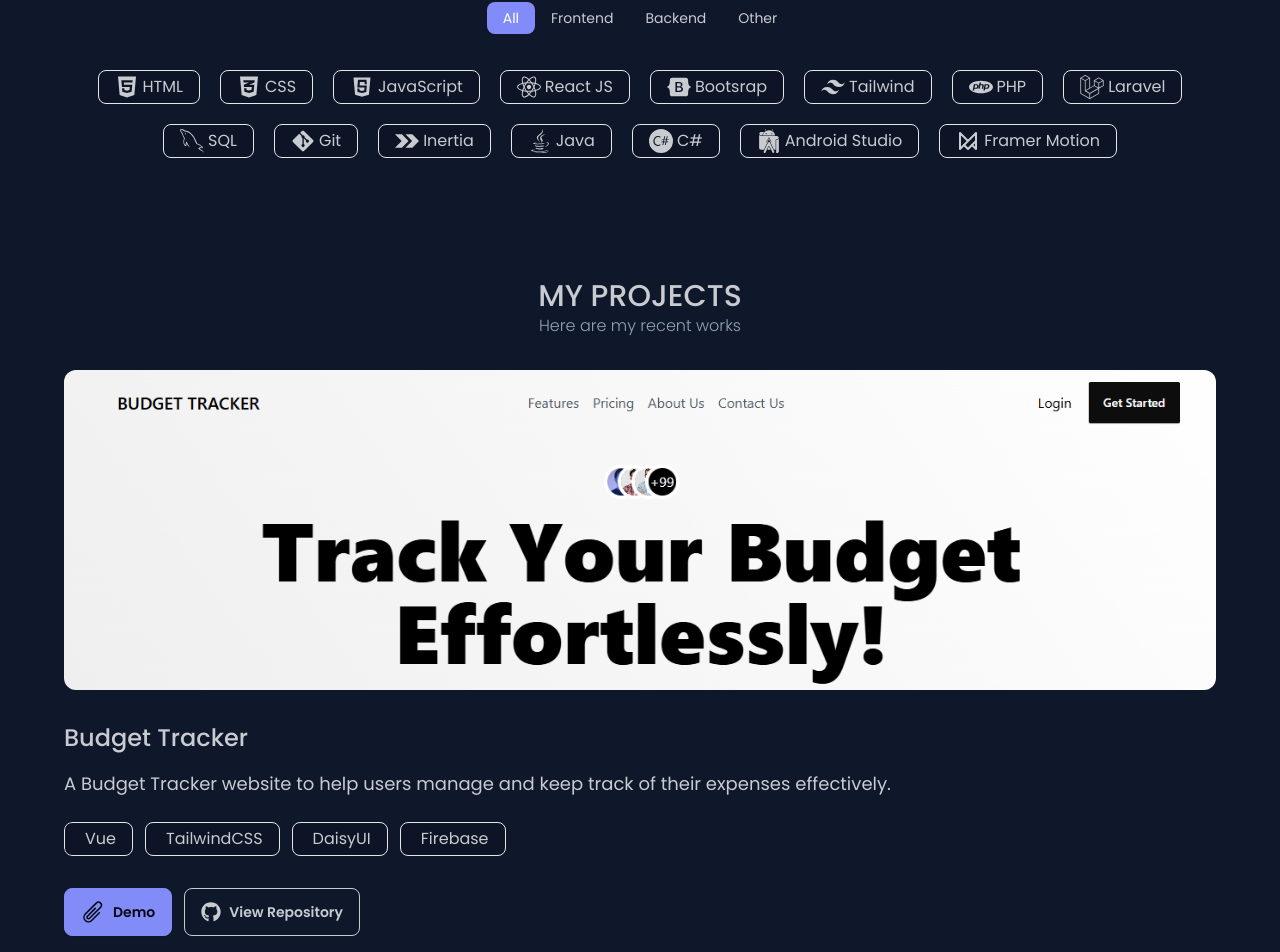
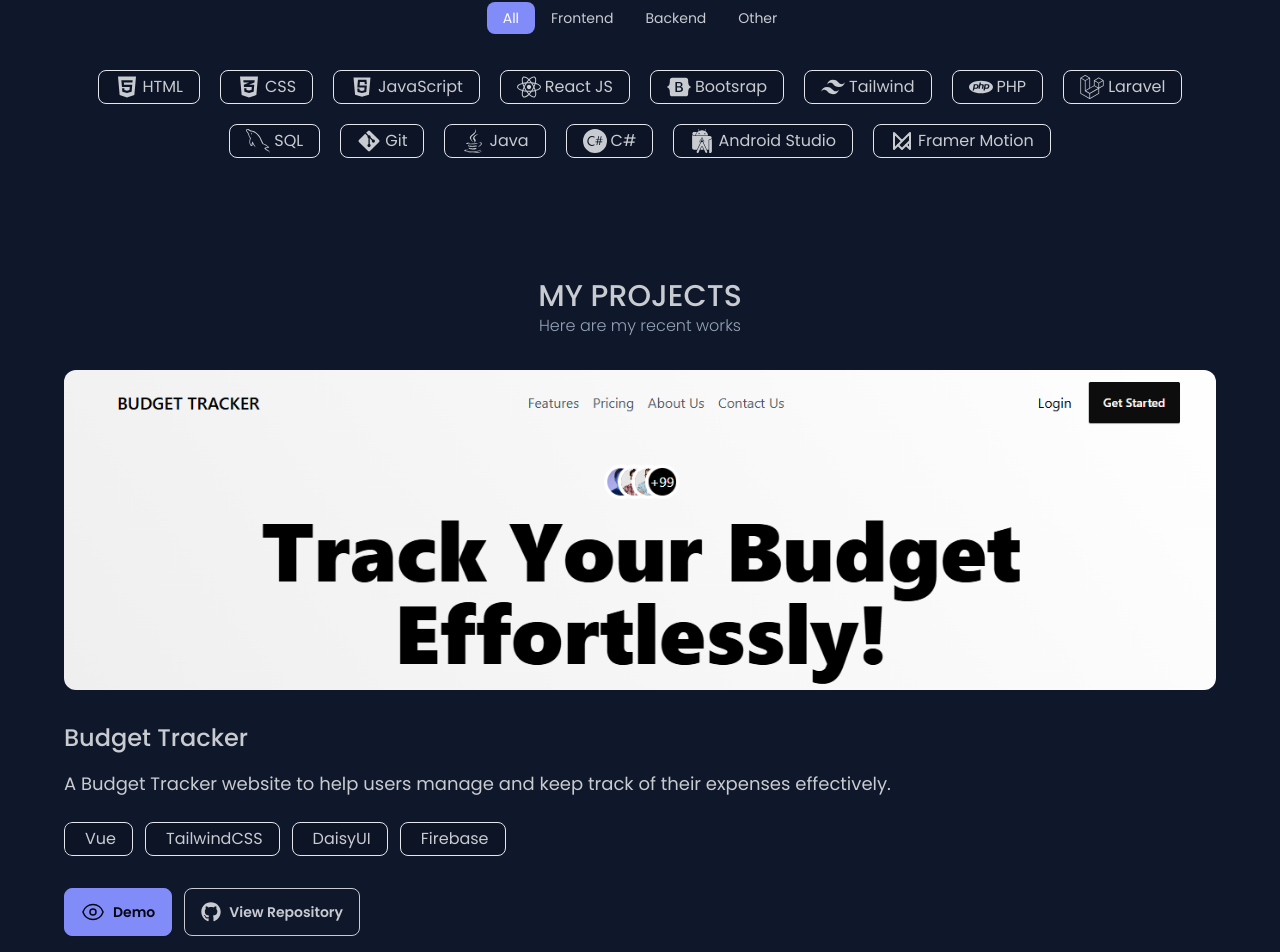
Before and after one commit to MarkMallari16/portfolio-website, a React (Vite) app: page / in a window 1280 px wide. Shown: the part 1838-2790 px from the top of the page. Built offline with nearby package versions, Linux system fonts and the light colour scheme.

Commit message:
fix code structure

```diff
--- a/src/App.jsx
+++ b/src/App.jsx
@@ -27,7 +27,7 @@ function App() {
     isLoading ? (
       <Loading />
     ) : (
-      <div className='relative mx-auto md:lg:max-w-6xl lg:max-w-6xl w-full'>
+      <div className='relative mx-auto  lg:max-w-6xl md:lg:max-w-6xl w-full'>
         <ProgressBar />
         <section ref={homeRef}>
           <NavBar homeRef={homeRef} aboutRef={aboutRef} skillsRef={skillsRef} projectsRef={projectsRef} contactRef={contactRef} scrollIntoSection={scrollIntoSection} />
@@ -36,7 +36,6 @@ function App() {
           initial="hidden"
           whileInView="visible"
           viewport={{ once: true }}
-
           variants={fadeAnimationVariants}>
           <Hero projectsRef={projectsRef} />
         </motion.section>
--- a/src/components/SingleProject.jsx
+++ b/src/components/SingleProject.jsx
@@ -31,9 +31,12 @@ function SingeProject({
                 <div className='mt-8 flex items-center gap-3'>
                     {liveUrl && (
                         <a href={liveUrl} target='_blank' className='btn btn-secondary font-semibold'>
-                            <svg xmlns="http://www.w3.org/2000/svg" viewBox="0 0 24 24" fill="currentColor" className="size-6">
-                                <path fillRule="evenodd" d="M18.97 3.659a2.25 2.25 0 0 0-3.182 0l-10.94 10.94a3.75 3.75 0 1 0 5.304 5.303l7.693-7.693a.75.75 0 0 1 1.06 1.06l-7.693 7.693a5.25 5.25 0 1 1-7.424-7.424l10.939-10.94a3.75 3.75 0 1 1 5.303 5.304L9.097 18.835l-.008.008-.007.007-.002.002-.003.002A2.25 2.25 0 0 1 5.91 15.66l7.81-7.81a.75.75 0 0 1 1.061 1.06l-7.81 7.81a.75.75 0 0 0 1.054 1.068L18.97 6.84a2.25 2.25 0 0 0 0-3.182Z" clipRule="evenodd" />
+
+                            <svg xmlns="http://www.w3.org/2000/svg" fill="none" viewBox="0 0 24 24" stroke-width="1.5" stroke="currentColor" class="size-6">
+                                <path stroke-linecap="round" stroke-linejoin="round" d="M2.036 12.322a1.012 1.012 0 0 1 0-.639C3.423 7.51 7.36 4.5 12 4.5c4.638 0 8.573 3.007 9.963 7.178.07.207.07.431 0 .639C20.577 16.49 16.64 19.5 12 19.5c-4.638 0-8.573-3.007-9.963-7.178Z" />
+                                <path stroke-linecap="round" stroke-linejoin="round" d="M15 12a3 3 0 1 1-6 0 3 3 0 0 1 6 0Z" />
                             </svg>
+
                             Demo</a>
                     )}
                     <a href={githubRepository} className='btn btn-outline font-semibold' target='_blank'>
--- a/src/components/Skills.jsx
+++ b/src/components/Skills.jsx
@@ -69,11 +69,12 @@ function Skills() {
             languageName: 'Git',
             category: 'other'
         },
-        {
-            icon: <SiInertia />,
-            languageName: 'Inertia',
-            category: 'other'
-        }, {
+        // {
+        //     icon: <SiInertia />,
+        //     languageName: 'Inertia',
+        //     category: 'other'
+        // },
+        ,{
             icon: <FaJava />,
             languageName: 'Java',
             category: 'other'
```
Also changed, not shown: src/components/ScrollBtn.jsx (line endings or trailing spaces).
